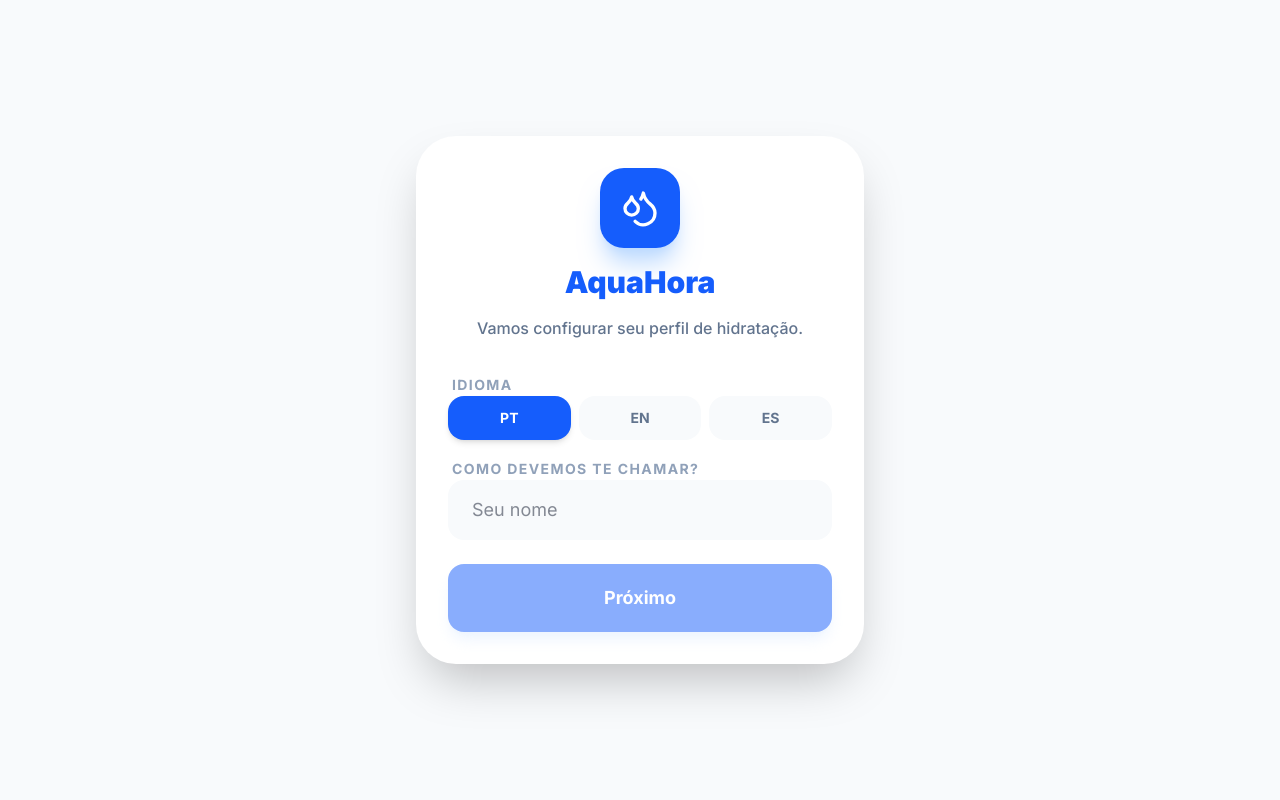
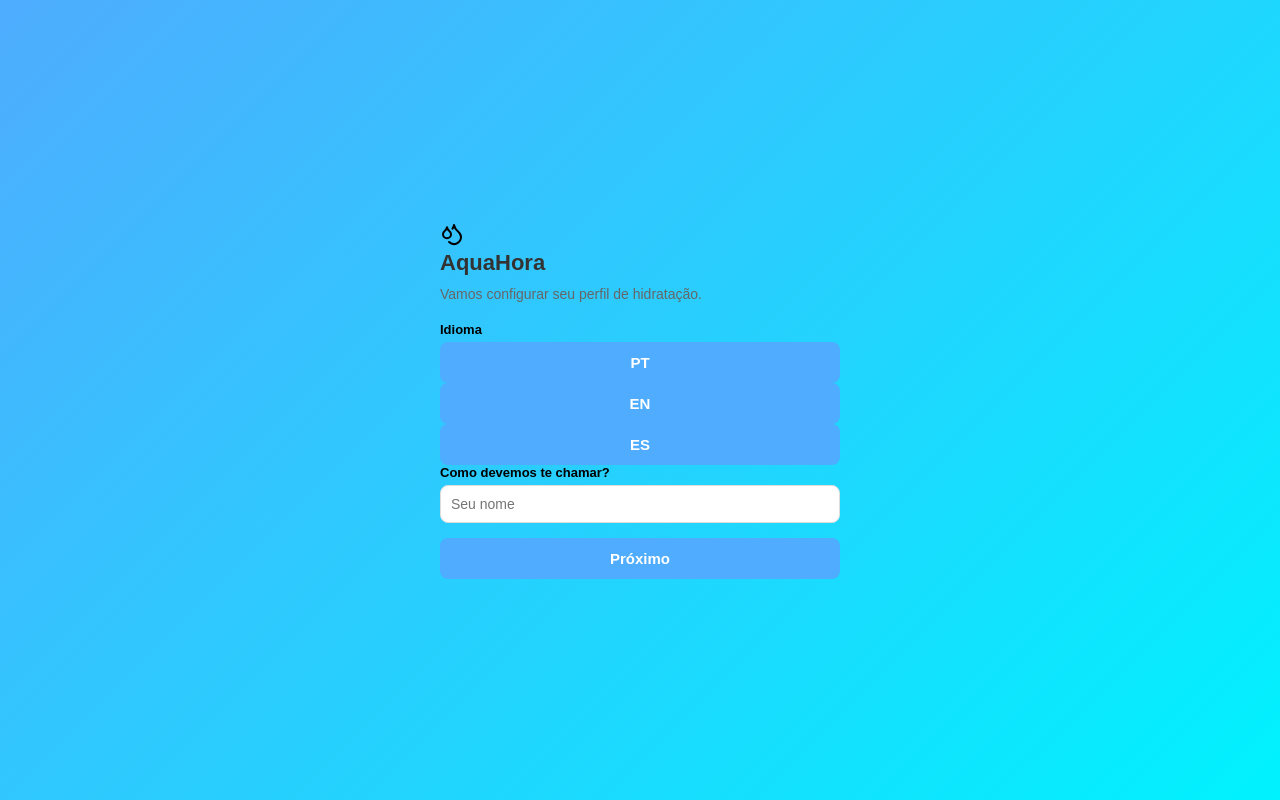
Before and after one commit to Thiagose7etr/AquaHora, a React (Vite) app: page / in a window 1280 px wide. Built offline with nearby package versions, Linux system fonts and the light colour scheme.

Commit message:
Refactor CSS styles and update layout properties

```diff
--- a/src/index.css
+++ b/src/index.css
@@ -1,29 +1,71 @@
-@import url('https://fonts.googleapis.com/css2?family=Inter:wght@300;400;500;600;700;800;900&display=swap');
-@import "tailwindcss";
-
-@theme {
-  --font-sans: "Inter", ui-sans-serif, system-ui, sans-serif;
+* {
+  margin: 0;
+  padding: 0;
+  box-sizing: border-box;
+  font-family: Arial, Helvetica, sans-serif;
 }
 
-@layer base {
-  body {
-    @apply antialiased selection:bg-blue-100 selection:text-blue-900;
-  }
+body {
+  background: linear-gradient(135deg, #4facfe, #00f2fe);
+  display: flex;
+  justify-content: center;
+  align-items: center;
+  height: 100vh;
 }
 
-/* Custom scrollbar for a cleaner look */
-::-webkit-scrollbar {
-  width: 6px;
+#root {
+  width: 100%;
+  max-width: 400px;
 }
 
-::-webkit-scrollbar-track {
-  @apply bg-transparent;
+.app-container {
+  background: white;
+  padding: 30px;
+  border-radius: 16px;
+  box-shadow: 0 10px 30px rgba(0, 0, 0, 0.15);
 }
 
-::-webkit-scrollbar-thumb {
-  @apply bg-slate-200 dark:bg-slate-800 rounded-full;
+h1 {
+  font-size: 22px;
+  margin-bottom: 10px;
+  color: #333;
 }
 
-::-webkit-scrollbar-thumb:hover {
-  @apply bg-slate-300 dark:bg-slate-700;
+p {
+  font-size: 14px;
+  margin-bottom: 20px;
+  color: #666;
 }
+
+label {
+  font-size: 13px;
+  font-weight: bold;
+  display: block;
+  margin-bottom: 5px;
+}
+
+input, select {
+  width: 100%;
+  padding: 10px;
+  border-radius: 8px;
+  border: 1px solid #ddd;
+  margin-bottom: 15px;
+  font-size: 14px;
+}
+
+button {
+  width: 100%;
+  padding: 12px;
+  border: none;
+  border-radius: 8px;
+  background: #4facfe;
+  color: white;
+  font-size: 15px;
+  font-weight: bold;
+  cursor: pointer;
+  transition: 0.3s;
+}
+
+button:hover {
+  background: #00c6ff;
+}
```
